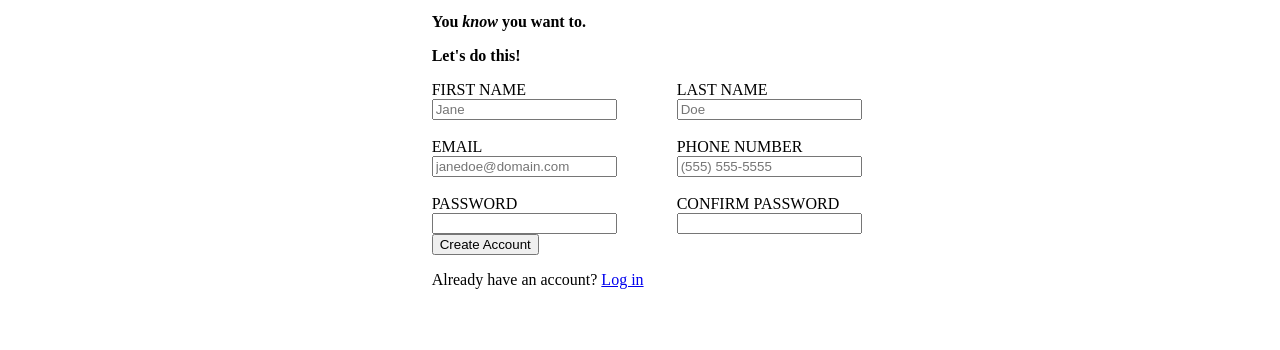
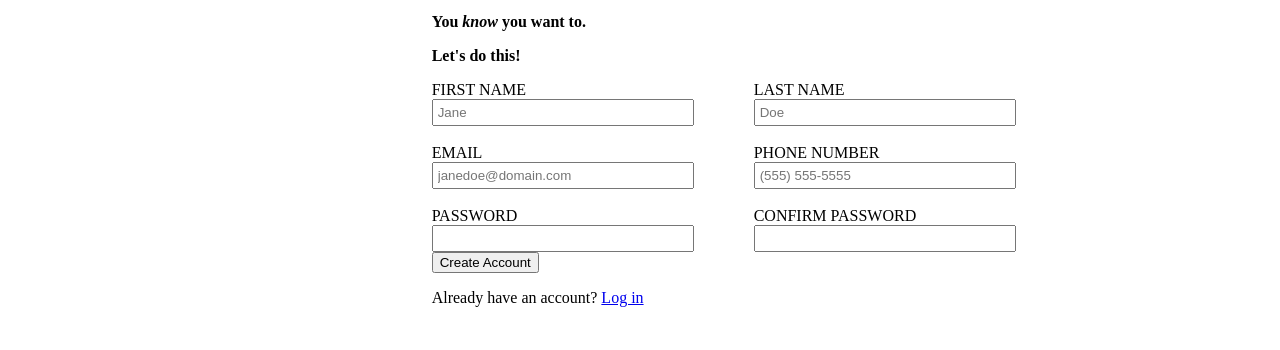
Before and after one commit to ajwjung/sign-up-form, a plain HTML site: page index.html in a window 1280 px wide. Shown: the part 55-405 px from the top of the page. Drawn offline with Linux system fonts and the light colour scheme.

Commit message:
style: resize input boxes

```diff
--- a/styles/style.css
+++ b/styles/style.css
@@ -21,6 +21,11 @@ input,
 label,
 input {
     flex-direction: column;
+}
+
+input {
+    width: 250px;
+    padding: 4px;
 }
 
 .info {
```
